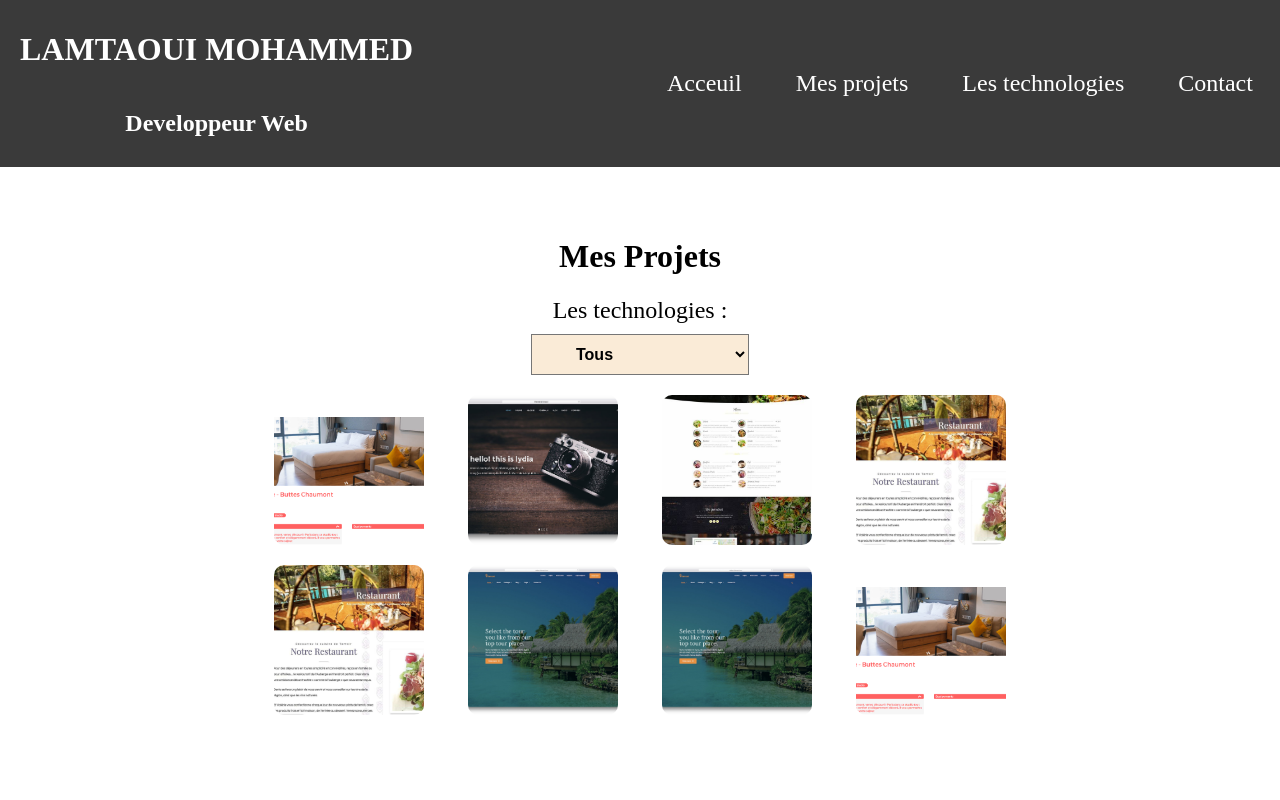
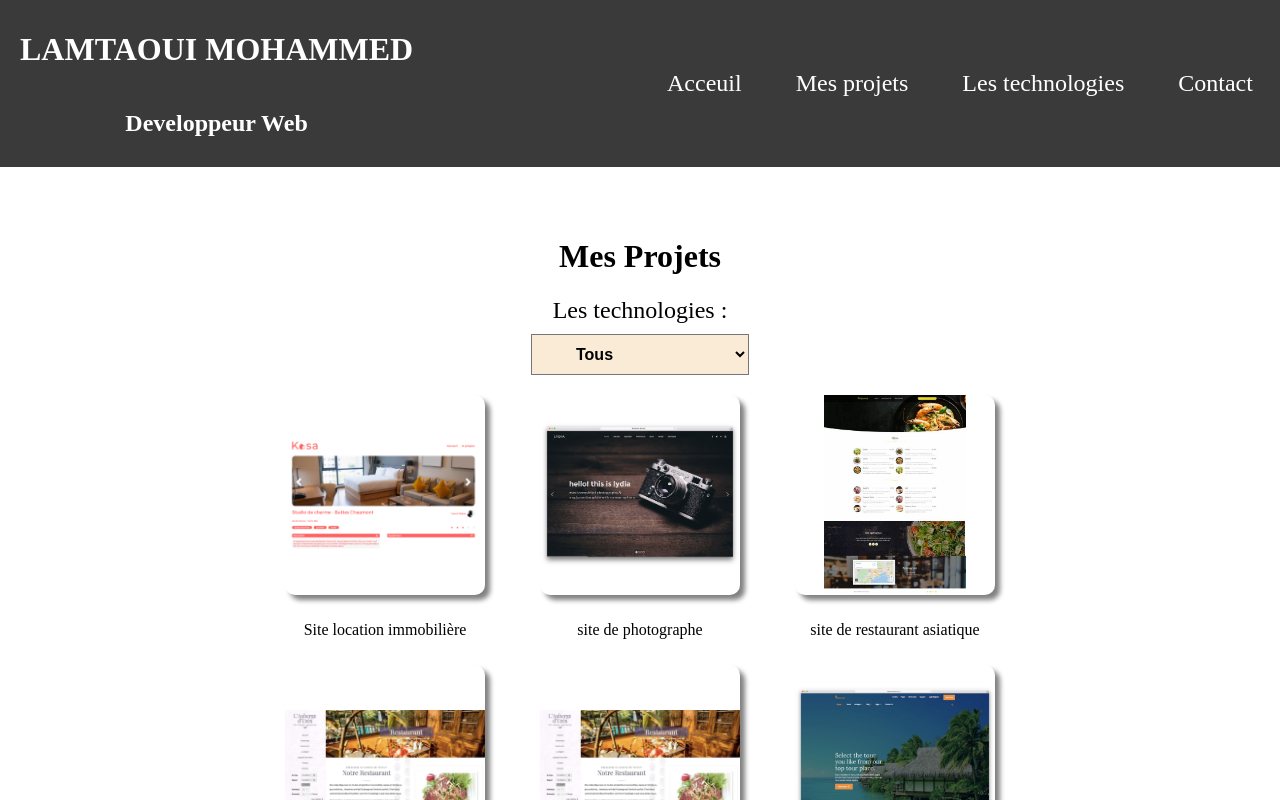
Before and after one commit to lamOpenclassroom/portfolio, a React (Create React App) app: page /project in a window 1280 px wide. Shown: the top 800 px of the page. Built offline with nearby package versions, Linux system fonts and the light colour scheme.

Commit message:
create modal

```diff
--- a/src/assets/style/App.scss
+++ b/src/assets/style/App.scss
@@ -1,9 +1,4 @@
 html,body{
     margin: 0;
     padding: 0;
-    .my-app{
-        .my-app-change{
-            height: 100vh;
-        }
-    }
 }
--- a/src/assets/style/project.scss
+++ b/src/assets/style/project.scss
@@ -25,19 +25,62 @@
         flex-wrap: wrap;
         justify-content: space-evenly;
         img{
-            object-fit: cover;
+            object-fit:contain;
             border-radius: 10px;
-            width: 150px;
-            height: 150px;
+            width: 200px;
+            height: 200px;
             margin: 10px;
+            box-shadow: 5px 5px 5px grey;
         }
+
+        #flexImage-title {
+            position: relative;
+            display: flex;
+            flex-direction: column;
+            align-items: center;
+            cursor: pointer;
+
+            .modal {
+                position: absolute;
+                width: 150px;
+                font-size: 1rem;
+                top: 20px;
+                z-index: 1;
+                font-weight: bolder;
+                display: none;
+            }
+
+            :hover{
+                opacity: 0.2;
+            }
+
+            &:hover{
+
+                .modal{
+                    display: block;
+                }
+            }
+
+
+
+
+
+
+        }
+
 
     }
 }
 
+
 .visible{
     display: block ;
+
 }
 .hidden{
     display: none;
+
 }
+.opacity{
+    opacity: 0.2;
+}
--- a/src/pages/Project.js
+++ b/src/pages/Project.js
@@ -3,19 +3,12 @@ import "../assets/style/project.scss";
 import { project } from '../Data'
 
 function Project() {
-    //const images = document.getElementsByTagName("img");
     const [valueSelect, setisValueSelect] = useState("Tous")
 
     function selectOption(e) {
-
-
         setisValueSelect(e.target.value)
         console.log(`"la valeur du state est :"${valueSelect}`)
     }
-
-
-
-
 
     return (
         <div className="page-project">
@@ -33,7 +26,19 @@ function Project() {
             </select>
 
             <section>
-                {project.map((items) => (<img className={items.techno === valueSelect || valueSelect === "Tous" ? "visible" : "hidden"} alt={items.name} src={items.image}></img>))}
+                {project.map((items) =>
+                (items.techno === valueSelect || valueSelect === "Tous" ?
+                    <div id='flexImage-title'>
+                        <img  alt={items.name} src={items.image}/>
+                        <p>{items.name}</p>
+                        <p className="modal">Description : il s'agit d'un projet que je devais réaliser
+                        dans le cadre de ma formation .....</p>
+                    </div>:null))
+                }
+
+
+
+
             </section>
         </div>
     )
```
